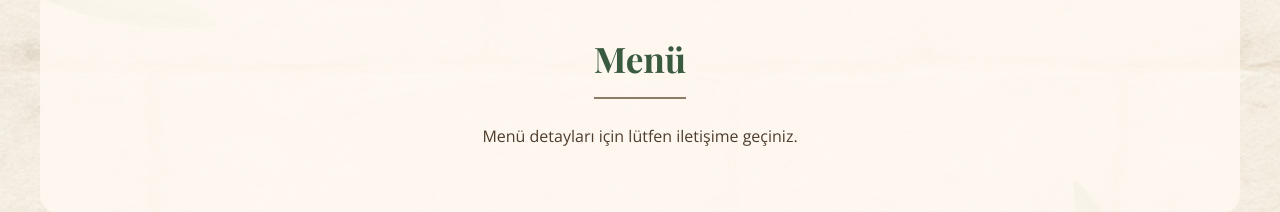
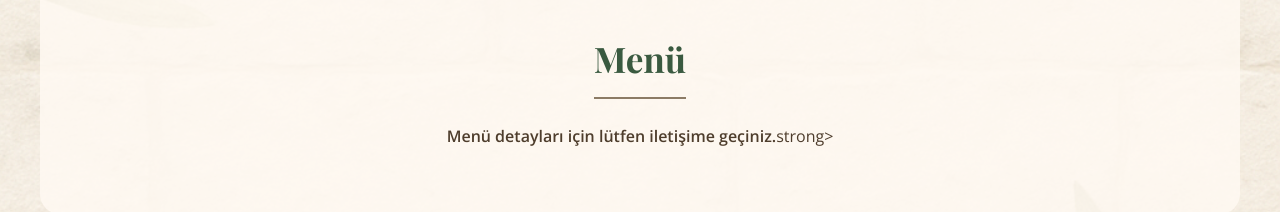
Before and after one commit to AvluGumusbaglar/Avlu-Gumusbaglar, a plain HTML site: page index.html in a window 1280 px wide. Shown: the part 1760-1972 px from the top of the page. Drawn offline with nearby package versions, Linux system fonts and the light colour scheme.

Commit message:
index.html

```diff
--- a/index.html
+++ b/index.html
@@ -276,7 +276,7 @@ header {
 
   <section id="menu">
     <h2>Menü</h2>
-    <p>Menü detayları için lütfen iletişime geçiniz.</p>
+    <p><strong>Menü detayları için lütfen iletişime geçiniz.</strong>strong></p>
   </section>
 
 <section id="events">
```
